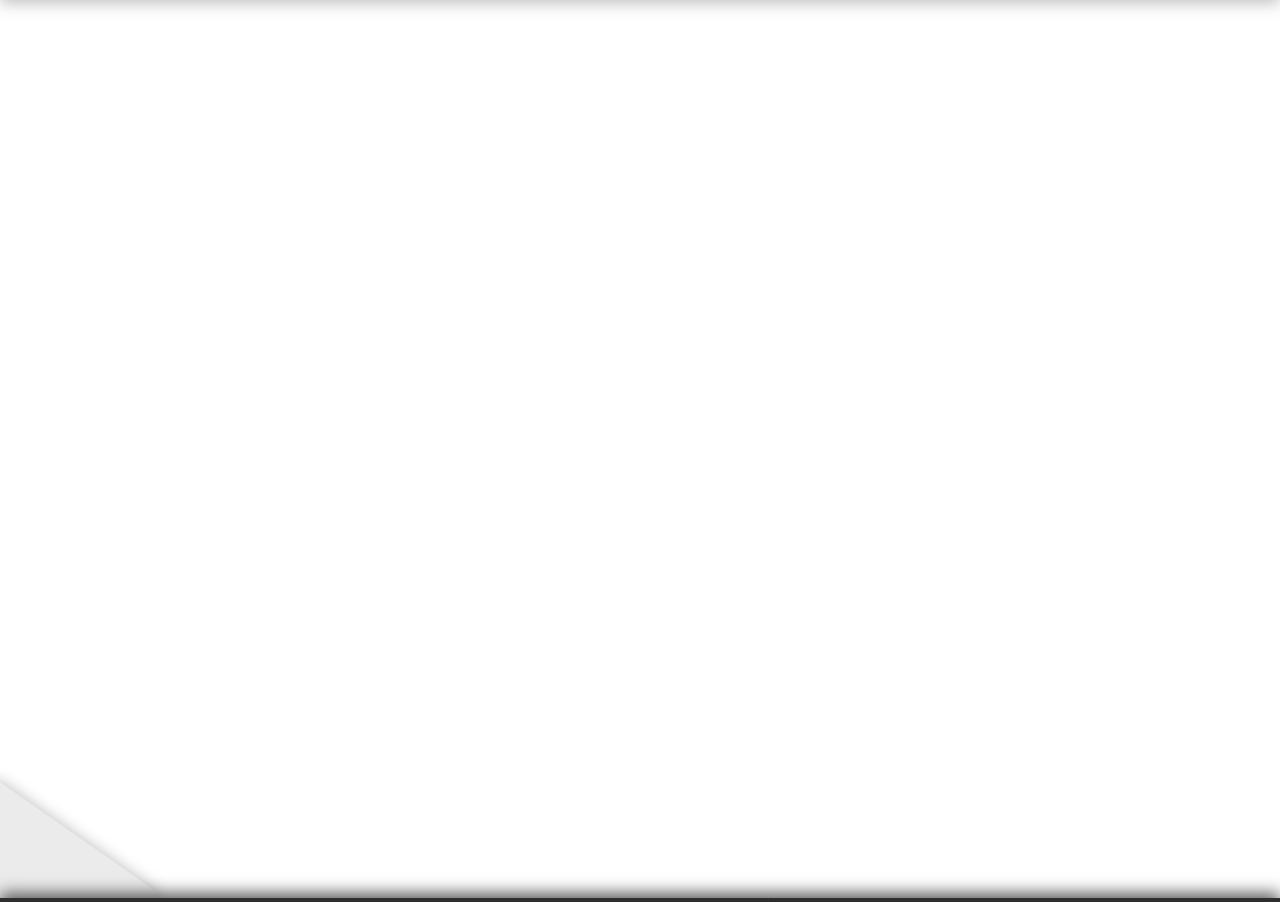
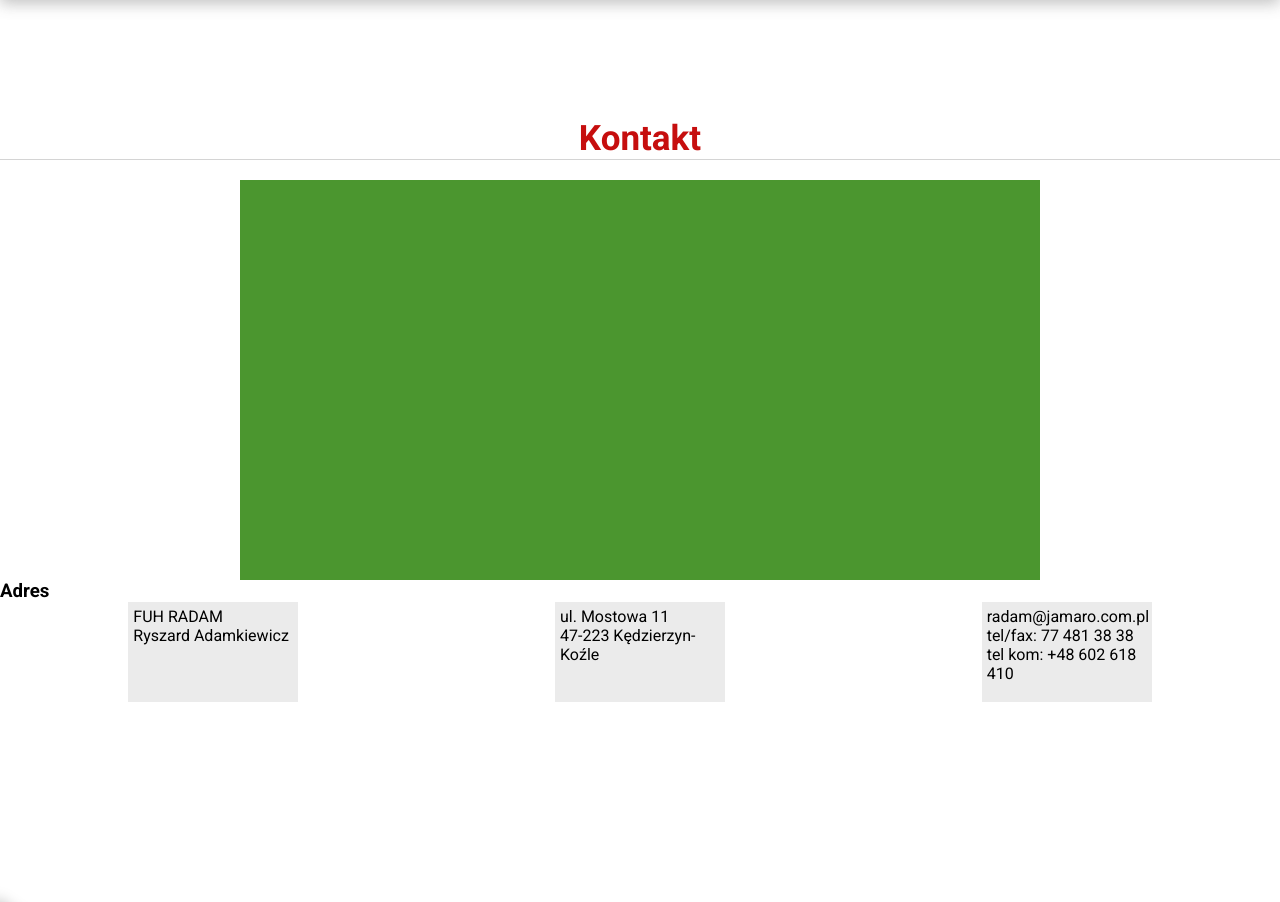
Before and after one commit to 965750/radam, a website: page src/index.html in a window 1280 px wide. Shown: the part 802-1704 px from the top of the page. Drawn offline with nearby package versions, Linux system fonts and the light colour scheme.

Commit message:
contact cont added

```diff
--- a/src/index.html
+++ b/src/index.html
@@ -54,6 +54,17 @@
     </header>
     <main class="firma">
     <div class="triangleCorner"></div>
+        <article class="kontaktCont">
+            <h2>Kontakt</h2>
+            <div class="googleMapCont"></div>
+            <h3>Adres</h3>
+                <section class="adressCont">
+
+                <div class="singleAdress"><p>FUH RADAM</p><p>Ryszard Adamkiewicz</p></div>
+                <div class="singleAdress"><p>ul. Mostowa 11</p><p>47-223 Kędzierzyn-Koźle</p></div>
+                <div class="singleAdress"><p>radam@jamaro.com.pl</p><p>tel/fax: 77 481 38 38</p><p>tel kom: +48 602 618 410</p></div>
+            </section>
+        </article>
     </main>
     <footer>
         <div class="topFooter">
--- a/src/scss/style.scss
+++ b/src/scss/style.scss
@@ -144,7 +144,7 @@ header {
             background-color: lighten($first, 5%);
             border-radius: 50%;
             position: absolute;
-            left: calc(50% - 30px);
+            left: calc(50% - 0px);
             bottom: -35px;
             z-index: 0;
             transition: .2s;
@@ -183,7 +183,34 @@ header {
 .firma {
     min-height: 900px;
     position: relative;
-
+    .kontaktCont{
+        margin-top: 120px;
+        h2{
+            text-align: center;
+            margin-bottom: 20px;
+            color: $first;
+            font-size: 35px;
+            border-bottom: 1px solid $w1;
+        }
+        .googleMapCont{
+        width: 800px;
+        height: 400px;
+        margin: auto;
+        background-color: #4b962f;
+    }
+        .adressCont{
+            display: flex;
+            .singleAdress{
+                height: 100px;
+                width: 170px;
+                padding: 5px;
+                box-sizing: border-box;
+                margin: auto;
+                text-align: left;
+                background-color: $w05;
+            }
+        }
+    }
     .orderCont {
         flex-wrap: wrap;
         display: block;
```
Also changed, not shown: src/css/style.css.
